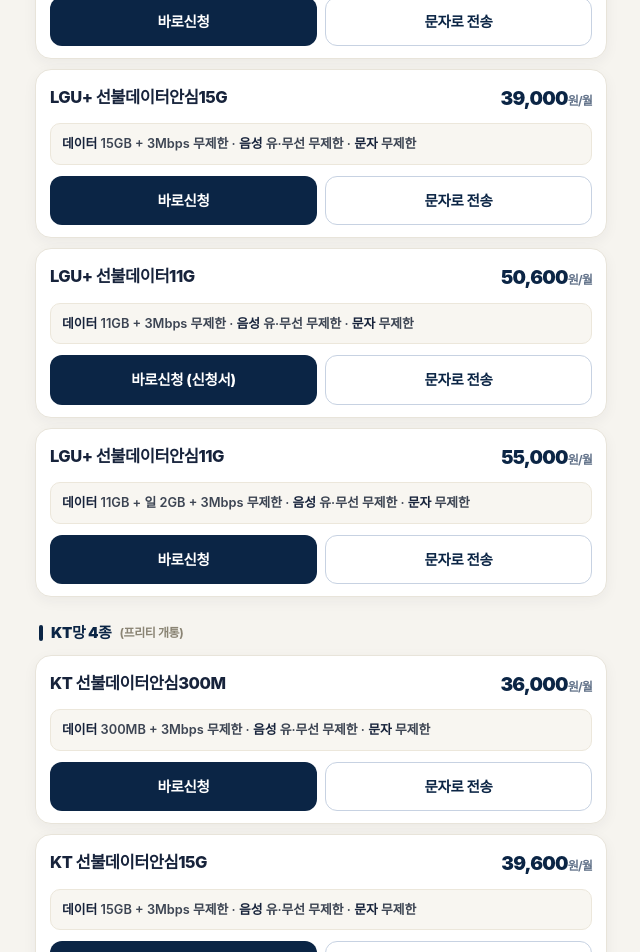
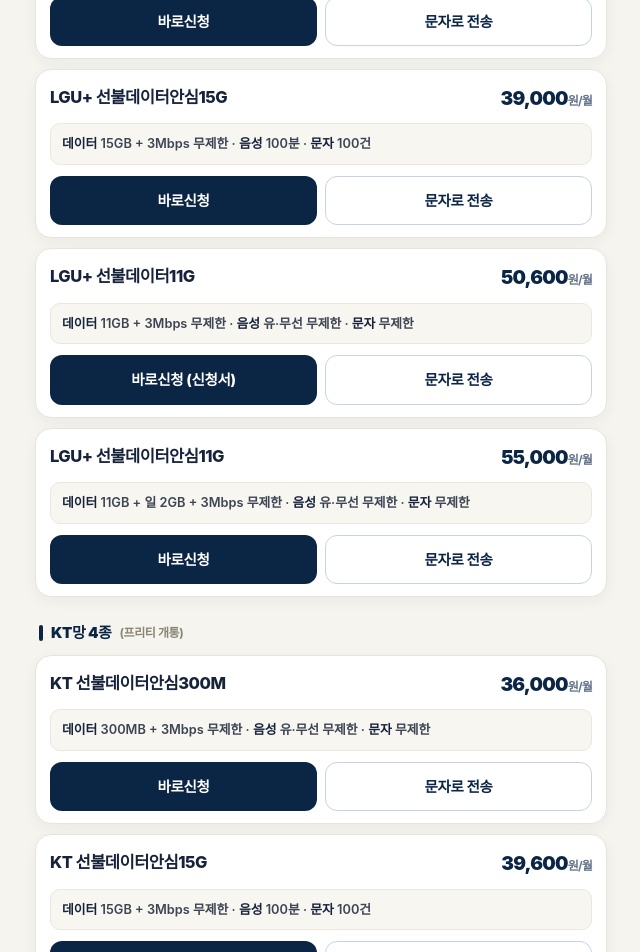
Before and after one commit to moongi-phone/GitHub, a plain HTML site: page plans/index.html in a window 1280 px wide. Shown: the part 1220-2172 px from the top of the page, without its empty margins (319-959 px from the left). Drawn offline with Linux system fonts and the light colour scheme.

Commit message:
15GB 요금제 3종 음성·문자 표기 수정: 유·무선 무제한/문자 무제한 → 음성 100분·문자 100건(SKT+는 문자 2,200원 별도)

```diff
--- a/plans/index.html
+++ b/plans/index.html
@@ -180,7 +180,7 @@ a{color:inherit}
       <h3 class="plan-name">LGU+ 선불데이터안심15G</h3>
       <span class="plan-price">39,000<small>원/월</small></span>
     </div>
-    <p class="plan-specs"><b>데이터</b> 15GB + 3Mbps 무제한 · <b>음성</b> 유·무선 무제한 · <b>문자</b> 무제한</p>
+    <p class="plan-specs"><b>데이터</b> 15GB + 3Mbps 무제한 · <b>음성</b> 100분 · <b>문자</b> 100건</p>
     <div class="plan-btns">
       <a class="btn btn-direct" href="https://www.insmobile.co.kr/rateplan_view.do?no=1144&amp;agentCode=P912081" target="_blank" rel="noopener noreferrer">바로신청</a>
       <a class="btn btn-sms" href="https://moongi-phone.github.io/GitHub/apply/?plan=390">문자로 전송</a>
@@ -230,7 +230,7 @@ a{color:inherit}
       <h3 class="plan-name">KT 선불데이터안심15G</h3>
       <span class="plan-price">39,600<small>원/월</small></span>
     </div>
-    <p class="plan-specs"><b>데이터</b> 15GB + 3Mbps 무제한 · <b>음성</b> 유·무선 무제한 · <b>문자</b> 무제한</p>
+    <p class="plan-specs"><b>데이터</b> 15GB + 3Mbps 무제한 · <b>음성</b> 100분 · <b>문자</b> 100건</p>
     <div class="plan-btns">
       <a class="btn btn-direct" href="https://agent.freet.co.kr/self/custSel?usimType=U&amp;storeAgentIdKey=PS1038672" target="_blank" rel="noopener noreferrer">바로신청</a>
       <a class="btn btn-sms" href="https://moongi-phone.github.io/GitHub/apply/?plan=kt396">문자로 전송</a>
@@ -280,7 +280,7 @@ a{color:inherit}
       <h3 class="plan-name">SKT 선불데이터안심15G+</h3>
       <span class="plan-price">39,000<small>원/월</small></span>
     </div>
-    <p class="plan-specs"><b>데이터</b> 15GB + 3Mbps 무제한 · <b>음성</b> 유·무선 무제한 · <b>문자</b> 무제한</p>
+    <p class="plan-specs"><b>데이터</b> 15GB + 3Mbps 무제한 · <b>음성</b> 100분 · <b>문자</b> *2,200원(별도)</p>
     <div class="plan-btns">
       <a class="btn btn-direct" href="https://agent.freet.co.kr/self/custSel?usimType=U&amp;storeAgentIdKey=PS1038672" target="_blank" rel="noopener noreferrer">바로신청</a>
       <a class="btn btn-sms" href="https://moongi-phone.github.io/GitHub/apply/?plan=skt390">문자로 전송</a>
```
